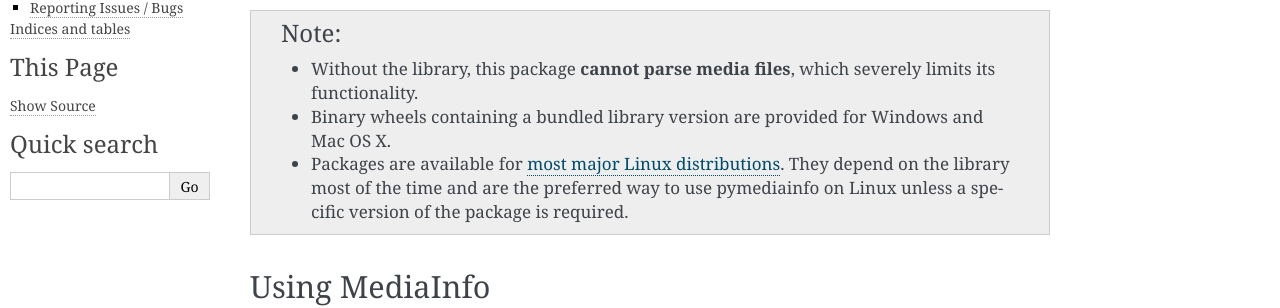
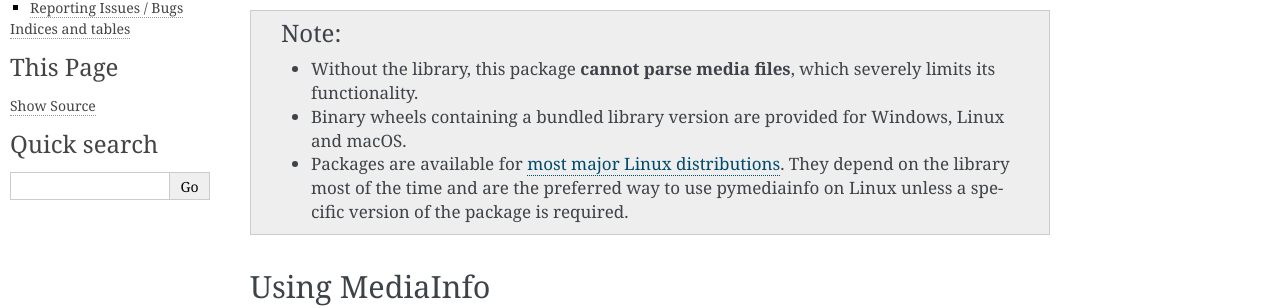
Before and after one commit to sbraz/pymediainfo, a Sphinx documentation site: the page built from docs/index.rst, in a window 1280 px wide and 900 px high. Shown: the part 370-678 px from the top of the window. Built offline with Sphinx 7.4.7, drawn with Linux system fonts in a browser that asks for light colours; the version number could not be read and is left out.

Commit message:
docs: mention Linux wheels

```diff
--- a/docs/index.rst
+++ b/docs/index.rst
@@ -21,7 +21,7 @@
   * Without the library, this package **cannot parse media files**,
     which severely limits its functionality.
 
-  * Binary wheels containing a bundled library version are provided for Windows and Mac OS X.
+  * Binary wheels containing a bundled library version are provided for Windows, Linux and macOS.
 
   * Packages are available for `most major Linux distributions <https://repology.org/project/python%3Apymediainfo/versions>`_.
     They depend on the library most of the time and are the preferred way to use pymediainfo
```
